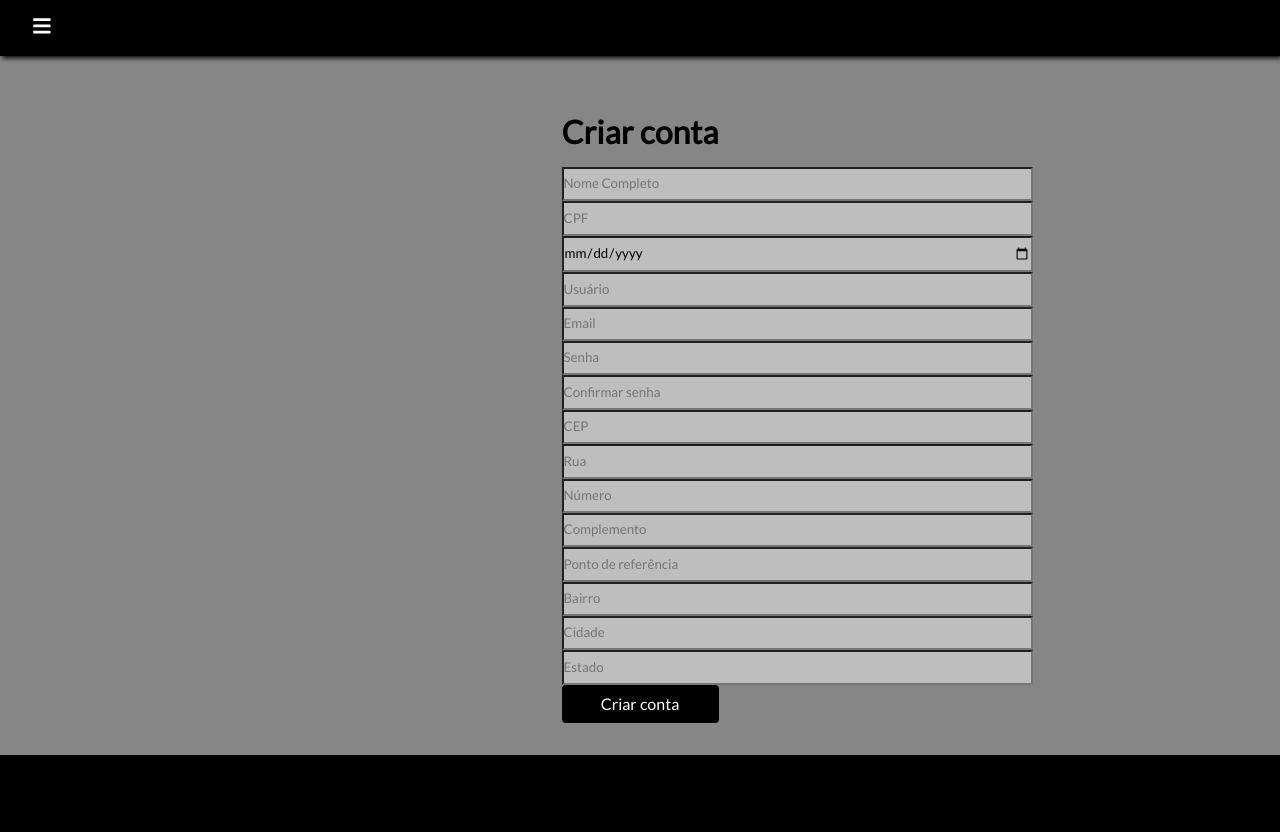
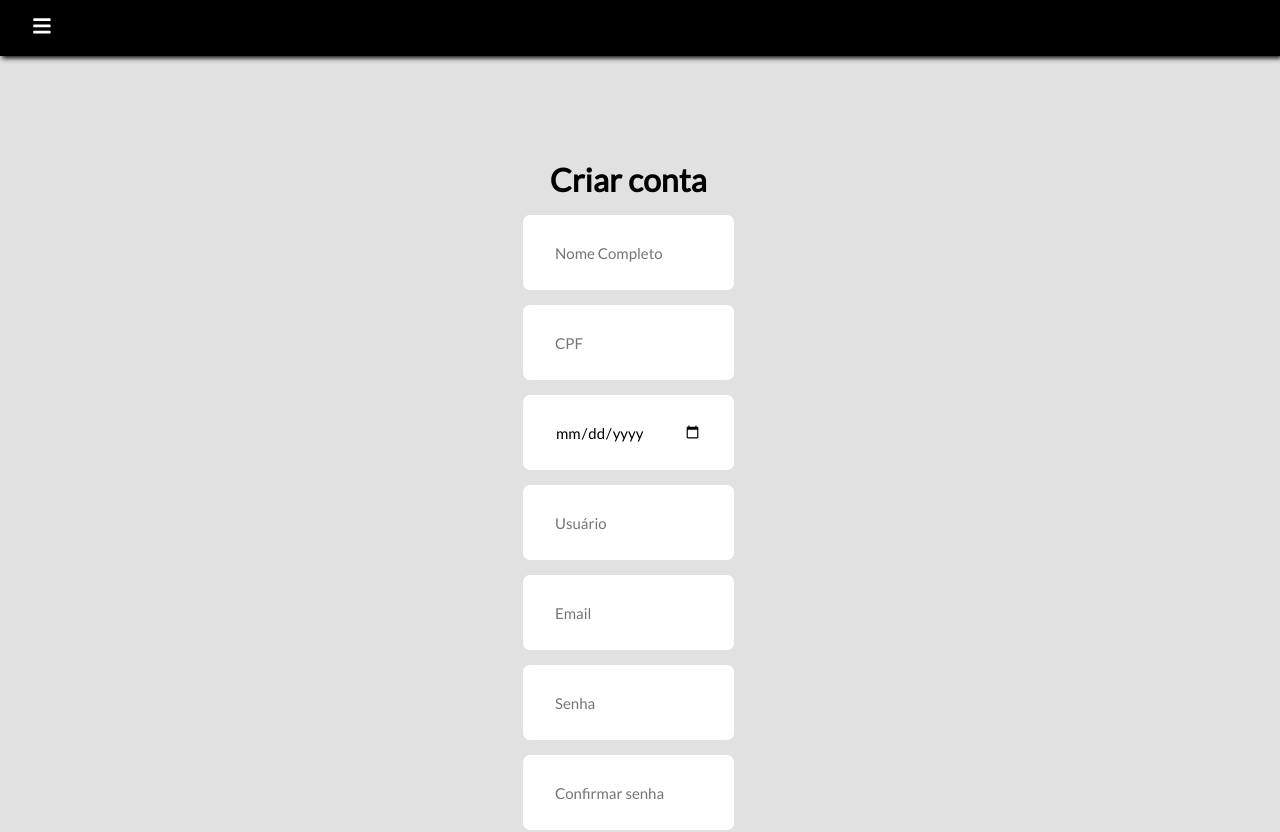
Before and after one commit to T2-IT/ecommerce-web, a React (Create React App) app in the folder projeto-ecommerce/: page /cadastro in a window 1280 px wide. Shown: the top 832 px of the page. Built offline with nearby package versions, Linux system fonts and the light colour scheme.

Commit message:
SO BO DA THALITA

```diff
--- a/projeto-ecommerce/src/components/Footer/Footer.js
+++ b/projeto-ecommerce/src/components/Footer/Footer.js
@@ -2,9 +2,8 @@ import React from "react";
 import { AiOutlineInstagram } from "react-icons/ai";
 import { AiFillGithub } from "react-icons/ai";
 import { ImLinkedin } from "react-icons/im";
-import "./footer.css";
 import logo from "../../Imagem/Logo-tudo2.png";
-import { Container, ContainerLinks, Redes, FooterDiv } from "./Styles";
+import { Container, ContainerLinks, Redes, FooterDiv , Hr} from "./Styles";
 
 function Footer() {
   return (
@@ -15,7 +14,7 @@ function Footer() {
             <Container>
               <img src={logo} alt="Tudo2" />
             </Container>
-            <hr />
+            <Hr/>
 
             <Container>
               <ContainerLinks>
--- a/projeto-ecommerce/src/components/Footer/Styles.js
+++ b/projeto-ecommerce/src/components/Footer/Styles.js
@@ -14,14 +14,13 @@ export const ContainerLinks = styled.div`
   padding-top: 0.2rem;
   padding-bottom: 0.2rem;
 `;
-export const Redes= styled.a`
+export const Redes = styled.a`
   color: white;
   align-content: center;
   &:hover {
     color: rgb(177, 173, 173);
-text-decoration: none;}
-
-
+    text-decoration: none;
+  }
 `;
 export const FooterDiv = styled.div`
   color: white;
@@ -31,3 +30,12 @@ position: relative;
   bottom: 0;
   width: 100%;
 `;
+
+export const Hr = styled.hr`
+  margin: 1rem 0;
+  color: inherit;
+  background-color: white;
+  border: 0;
+  opacity: 0.25;
+  height: 1px;
+`;
--- a/projeto-ecommerce/src/components/Footer/footer.css
+++ /dev/null
@@ -1,22 +0,0 @@
-.main-footer {
-  color: white;
-  background-color: black;
-  padding-top: 3em;
-  position: relative;
-  bottom: 0;
-  width: 100%;
-}
-
-
-
-.espacinho {
-  padding: 5rem;
-}
-hr {
-  margin: 1rem 0;
-  color: inherit;
-  background-color: white;
-  border: 0;
-  opacity: 0.25;
-  height: 1px;
-}
--- a/projeto-ecommerce/src/components/card/Card.css
+++ b/projeto-ecommerce/src/components/card/Card.css
@@ -1,20 +1,12 @@
-.Card{
-    display:grid;
-    grid-template-columns:repeat(auto-fit,
-    minmax(12rem,16rem));
-}
 
 .cartao {
     overflow: hidden;
-    box-shadow:0 2px 10px;
     border-radius: 20px;
     display:flex;
     flex-direction:column;
     margin: 20px;
     justify-content:space-between;
     cursor:pointer;
-    /*transition:transform 200ms ease-in;
-    transform:scale(1.02);*/
 }
 
 .img_cartao{
@@ -38,16 +30,19 @@
     font-size:1rem;
     margin:1rem;
     border:2px solid;
-    background: transparent;
-    color:lime;
+    background: black;
+    color :white;
     border-radius: 20px;
     cursor: pointer;
 
 }
 .botao_cartao:hover {
     background-color: grey;
+    transition: 300ms;
   }
 
 .cartao:hover{
-    transform:scale(1.02)
+    transform:scale(1.02);
+    box-shadow:0 2px 10px;
+    transition: 300ms;
 }
--- a/projeto-ecommerce/src/pages/Cadastro/Cadastro.js
+++ b/projeto-ecommerce/src/pages/Cadastro/Cadastro.js
@@ -1,7 +1,6 @@
 import { useState } from "react";
-import "./cadastro.css"
-
-//import logo from '../../assets/logoT2.svg';
+import { Input, Form, Container, Button , ContainerInput} from "./Styles";
+import { Link } from "react-router-dom";
 
 function Cadastro() {
   const [nome, setNome] = useState("");
@@ -27,111 +26,108 @@ function Cadastro() {
   }
 
   return (
-    <div className="corFundo">
-    <div className="container-center">
-      <div className="cadastro">
-        <form onSubmit={handleSubmit}>
+    <Container>
+      <div>
+          <Form onSubmit={handleSubmit}>
             <h1>Criar conta</h1>
-          <input
+            <Input
               type="text"
               placeholder="Nome Completo"
               value={nome}
               onChange={(e) => setNome(e.target.value)}
             />
 
-          <input
+            <Input
               type="string"
               placeholder="CPF"
               value={CPF}
               onChange={(e) => setCpf(e.target.value)}
             />
-          <input
+            <Input
               type="date"
               placeholder="Data de Nascimento"
               value={date}
               onChange={(e) => setData(e.target.value)}
             />
-          <input
+            <Input
               type="text"
               placeholder="Usuário"
               value={usuario}
               onChange={(e) => setUsuario(e.target.value)}
             />
-          <input
+            <Input
               type="text"
               placeholder="Email"
               value={email}
               onChange={(e) => setEmail(e.target.value)}
             />
-          <input
+            <Input
               type="password"
               placeholder="Senha"
               value={password}
               onChange={(e) => setPassword(e.target.value)}
             />
-          <input
+            <Input
               type="password"
               placeholder="Confirmar senha"
               value={confirmpassword}
               onChange={(e) => setConfirmPassword(e.target.value)}
             />
 
-          <input
+            <Input
               type="text"
               placeholder="CEP"
               value={CEP}
               onChange={(e) => setCEP(e.target.value)}
             />
-          <input
+            <Input
               type="text"
               placeholder="Rua"
               value={rua}
               onChange={(e) => setRua(e.target.value)}
             />
-          <input
+            <Input
               type="text"
               placeholder="Número"
               value={numero}
               onChange={(e) => setNumero(e.target.value)}
             />
-          <input
+            <Input
               type="text"
               placeholder="Complemento"
               value={complemento}
               onChange={(e) => setComplemento(e.target.value)}
             />
-          <input
+            <Input
               type="text"
               placeholder="Ponto de referência"
               value={referencia}
               onChange={(e) => setReferencia(e.target.value)}
             />
-          <input
+            <Input
               type="text"
               placeholder="Bairro"
               value={bairro}
               onChange={(e) => setBairro(e.target.value)}
             />
-          <input
+            <Input
               type="text"
               placeholder="Cidade"
               value={cidade}
               onChange={(e) => setCidade(e.target.value)}
             />
-          <input
+            <Input
               type="text"
               placeholder="Estado"
               value={estado}
               onChange={(e) => setEstado(e.target.value)}
             />
-
-          <button type="submit">Criar conta</button>
-        </form>
-
-        {/*<Link to="/register">Criar uma conta</Link>*/}
+            <Link to="/">
+              <Button type="submit">Criar conta</Button>
+            </Link>
+          </Form>
       </div>
-    </div>
-    </div>
+    </Container>
   );
 }
 
--- /dev/null
+++ b/projeto-ecommerce/src/pages/Cadastro/Styles.js
@@ -0,0 +1,61 @@
+import styled from "styled-components";
+
+export const Input = styled.input`
+  margin-bottom: 15px;
+  height: 75px;
+  border: 0;
+  border-radius: 7px;
+  font-size: 15px;
+  background-color: #fff;
+  padding: 2rem;
+`;
+
+export const Form = styled.form`
+  margin-top: 1.5em;
+  width: 90%;
+  display: flex;
+  flex-direction: column;
+`;
+
+export const Container = styled.div`
+  height: 100%;
+  display: flex;
+  justify-content: center;
+  align-items: center;
+  background-color: #e1e1e1;
+  flex-direction: column;
+  padding: 5rem;
+`;
+
+export const Button = styled.button`
+  display: inline-block;
+  font-weight: 400;
+  line-height: 1.5;
+  color: #212529;
+  text-align: center;
+  text-decoration: none;
+  vertical-align: middle;
+  cursor: pointer;
+  background-color: black;
+  color: white;
+  border: 1px solid transparent;
+  padding: 0.375rem 0.75rem;
+  font-size: 1rem;
+  border-radius: 0.25rem;
+
+  &:hover {
+    transition: 300ms;
+    background-color: rgb(71, 71, 71);
+    box-shadow: 2px 2px 5px rgb(0, 0, 0);
+  }
+`;
+
+export const ContainerInput = styled.div`
+  margin-bottom: 15px;
+  height: 35px;
+  border: 0;
+  border-radius: 7px;
+  padding: 10px;
+  font-size: 15px;
+  background-color: #fff;
+`;
--- a/projeto-ecommerce/src/pages/Cadastro/cadastro.css
+++ /dev/null
@@ -1,25 +0,0 @@
-.container-center {
-  background-color:rgb(134, 134, 134);
-  width: 100%;
-  padding-top: 2rem;
-  padding-bottom: 2rem;
-  align-items: center;
-
-
-}
-form {
-
-  width: 100%;
-  display: flex;
-  flex-direction: column;
-
-}
-input{
-  width: 300%;
-  padding-top: 0.4rem;
-  padding-bottom: 0.5rem;
-  background-color: rgb(190, 190, 190);
-
-
-
-}
--- a/projeto-ecommerce/src/pages/Home/Home.css
+++ /dev/null
@@ -1,6 +0,0 @@
-/* Alteração Anna
-  a{
-    margin-left: 50px;
-   //margin-top: 30px; bara preta emcima esta seguindo o texto
-}
-*/
--- a/projeto-ecommerce/src/pages/Login/Login.js
+++ b/projeto-ecommerce/src/pages/Login/Login.js
@@ -1,7 +1,6 @@
 import { useState } from 'react';
 import { Link } from 'react-router-dom';
 import './login.css';
-//import logo from '../../assets/logoT2.svg';
 
 function Login() {
   const [email, setEmail] = useState('');
--- a/projeto-ecommerce/src/pages/Produto/Produto.js
+++ b/projeto-ecommerce/src/pages/Produto/Produto.js
@@ -1,10 +1,19 @@
-import React from 'react'
+import React from "react";
+import Card from "../../components/card/Card";
+import { Container, Hr , ContainerCard } from "./Styles";
 
 function Produto() {
-    return (
-        <div>
-        </div>
-    )
+  return (
+    <Container>
+      <Container>
+        <h1>Produtos</h1>
+      </Container>
+      <Hr />
+      <ContainerCard>
+        <Card />
+      </ContainerCard>
+    </Container>
+  );
 }
 
-export default Produto
+export default Produto;
--- /dev/null
+++ b/projeto-ecommerce/src/pages/Produto/Styles.js
@@ -0,0 +1,22 @@
+import styled from "styled-components";
+
+export const Container = styled.div`
+  justify-content: center;
+  text-align: center;
+  width: 100%;
+  padding-top: 2rem;
+  padding-bottom: 2rem;
+`;
+export const Hr = styled.hr`
+  margin: 1rem 0;
+  color: inherit;
+  background-color: black;
+  border: 0;
+  opacity: 0.25;
+  height: 1px;
+`;
+
+export const ContainerCard = styled.div`
+  display: grid;
+  grid-template-columns: repeat(auto-fit, minmax(12rem, 16rem));
+`;
```
Also changed, not shown: projeto-ecommerce/src/components/card/Card.js (+40 -47 lines). Lines whose indentation alone changed are shown as unchanged.
